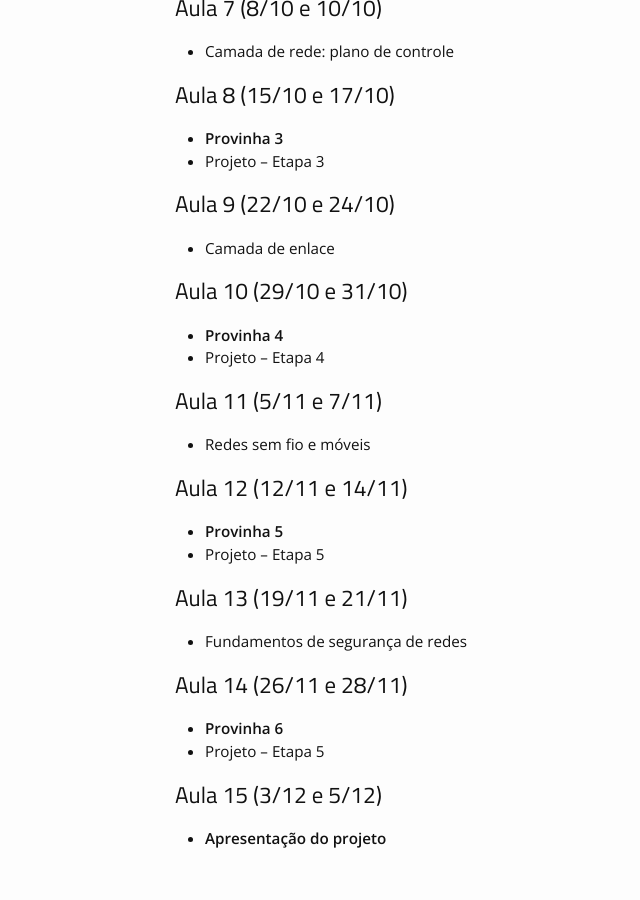
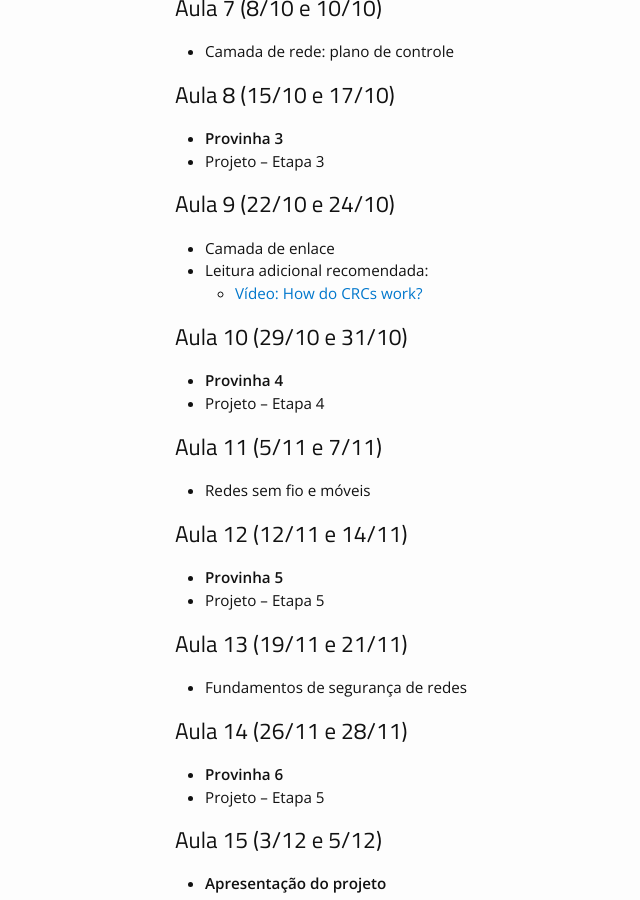
Before and after one commit to thotypous/redes-website, a Jekyll site: the page built from aulas.md, in a window 1280 px wide and 900 px high, scrolled down 1227 px. Shown: the whole window, without its empty margins (20-660 px from the left). Built offline with Jekyll 4.4.1, drawn with Linux system fonts in a browser that asks for light colours.

Commit message:
Adiciona vídeo sobre CRCs

```diff
--- a/aulas.md
+++ b/aulas.md
@@ -66,6 +66,8 @@ Por favor, verifique frequentemente pois esta agenda pode sofrer alterações.
 ## Aula 9 (22/10 e 24/10)
 
  * Camada de enlace
+ * Leitura adicional recomendada:
+   * [Vídeo: How do CRCs work?](https://youtu.be/izG7qT0EpBw)
 
 ## Aula 10 (29/10 e 31/10)
 
```
